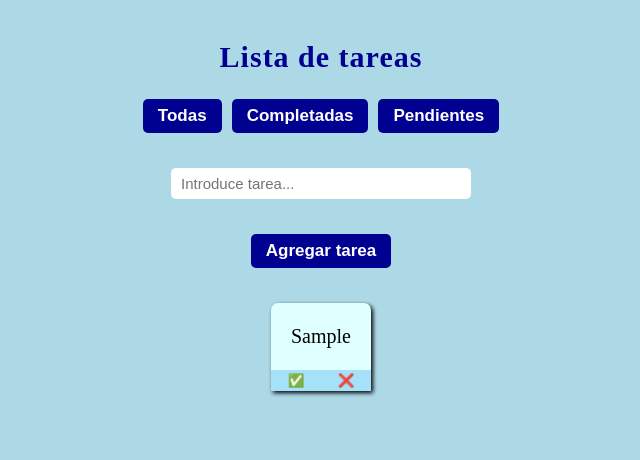
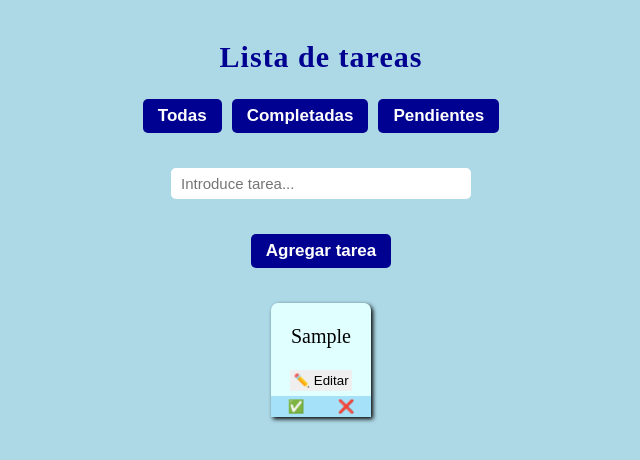
Before and after one commit to JaviFrost8/toDo-list, a React (Vite) app: page / in a window 1280 px wide. Both pictures are taken after typing "Sample" into the empty fields and a click on the button "Agregar tarea". Shown: the top 460 px of the page, without its empty margins (319-959 px from the left). Built offline with nearby package versions, Linux system fonts and the light colour scheme.

Commit message:
'edit-task'

```diff
--- a/src/App.css
+++ b/src/App.css
@@ -104,3 +104,10 @@ input[type='text']:focus{
   width: 50%;
   padding: 3px;
 }
+
+.editBtn{
+  margin-bottom: 5px;
+  border: none;
+  cursor: pointer;
+  padding: 3px;
+}
--- a/src/components/Task.jsx
+++ b/src/components/Task.jsx
@@ -1,15 +1,33 @@
-import React from 'react'
+import React, { useState } from 'react'
 
-export const Task = ({ task, toggleTaskCompleted, handleDelete }) => {
+export const Task = ({ task, toggleTaskCompleted, handleDelete, handleEdit, handleSave, isEditing, handleCancelEdit }) => {
+
+  const [localText, setLocalText] = useState(task.text)
 
 
   return (
     <div className={`task ${task.completed ? 'taskCompleted' : ''}`}>
-      <div className={`text ${task.completed ? 'text-through' : ''}`}>{task.text}</div>
-      <div className='btnsTask'>
-        <button onClick={() => toggleTaskCompleted(task.id)}>✅</button>
-        <button onClick={() => handleDelete(task.id)}>❌</button>
-      </div>
+      {isEditing ? (
+        <>
+          <input
+            type='text'
+            value={localText}
+            onChange={(e) => setLocalText(e.target.value)}
+          />
+          <button onClick={() => handleSave(localText)}>✅ Guardar</button>
+          <button onClick={handleCancelEdit}>❌ Cancelar</button>
+        </>
+      ) : (
+        <>
+          <div className={`text ${task.completed ? 'text-through' : ''}`}>{task.text}</div>
+          <button onClick={handleEdit} className='editBtn'>✏️ Editar</button>
+          <div className='btnsTask'>
+            <button onClick={() => toggleTaskCompleted(task.id)}>✅</button>
+            <button onClick={() => handleDelete(task.id)}>❌</button>
+          </div>
+        </>
+      )}
+
     </div>
   )
 }
--- a/src/components/ToDoApp.jsx
+++ b/src/components/ToDoApp.jsx
@@ -6,6 +6,9 @@ export const ToDoApp = () => {
   const [text, setText] = useState('')
   const [tasks, setTasks] = useState([])
   const [filter, setFilter] = useState('all')
+
+  const [editingId, setEditingId] = useState(null)
+  const [editingText, setEditingText] = useState('')
 
   const filteredTask = tasks.filter(task => {
     if(filter === 'completed') return task.completed;
@@ -33,6 +36,27 @@ export const ToDoApp = () => {
     setTasks(prevTask =>
       prevTask.filter(task => task.id !== taskId)
     )
+  }
+
+  function handleEdit(taskId, text){
+    setEditingId(taskId)
+    setEditingText(text)
+  }
+
+  function handleSave(taskId, newText){
+    setTasks(prevTasks =>
+      prevTasks.map(task => (
+        task.id === taskId ? {...task, text: newText} : task
+      ))
+    )
+
+    setEditingId(null)
+    setEditingText('')
+  }
+
+  function handleCancelEdit(){
+    setEditingId(null)
+    setEditingText('')
   }
 
   useEffect(() => {
@@ -73,6 +97,10 @@ export const ToDoApp = () => {
             <Task
               key={task.id}
               toggleTaskCompleted={toggleTaskCompleted}
+              handleEdit={() => handleEdit(task.id, task.text)}
+              handleSave={(newText) => handleSave(task.id, newText)}
+              handleCancelEdit={handleCancelEdit}
+              isEditing={editingId === task.id}
               handleDelete={handleDelete}
               task={task}
             />
```
